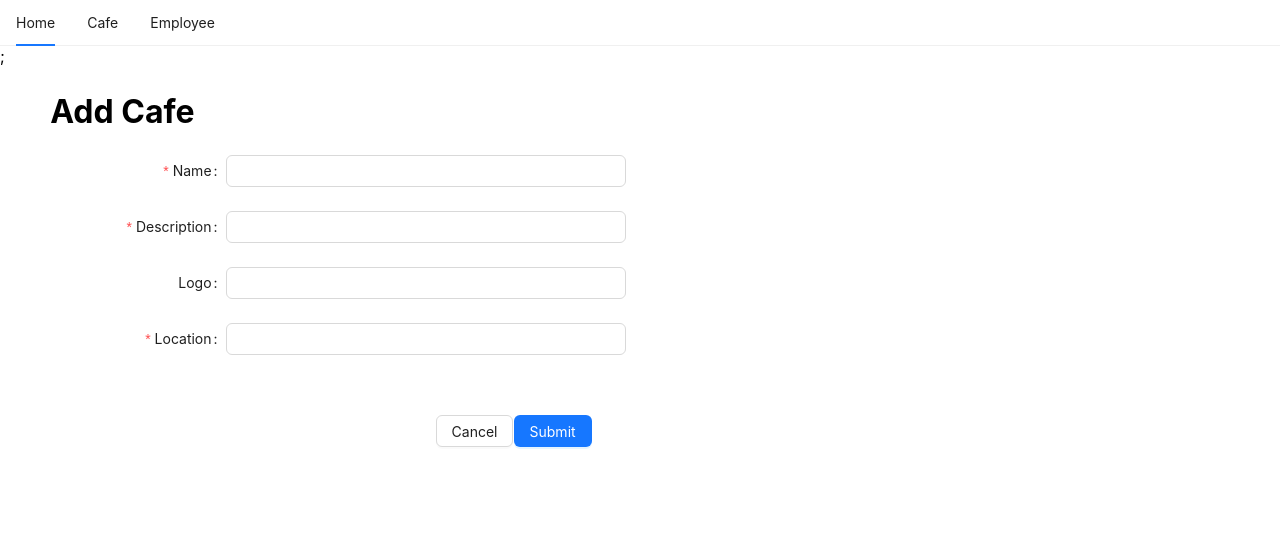
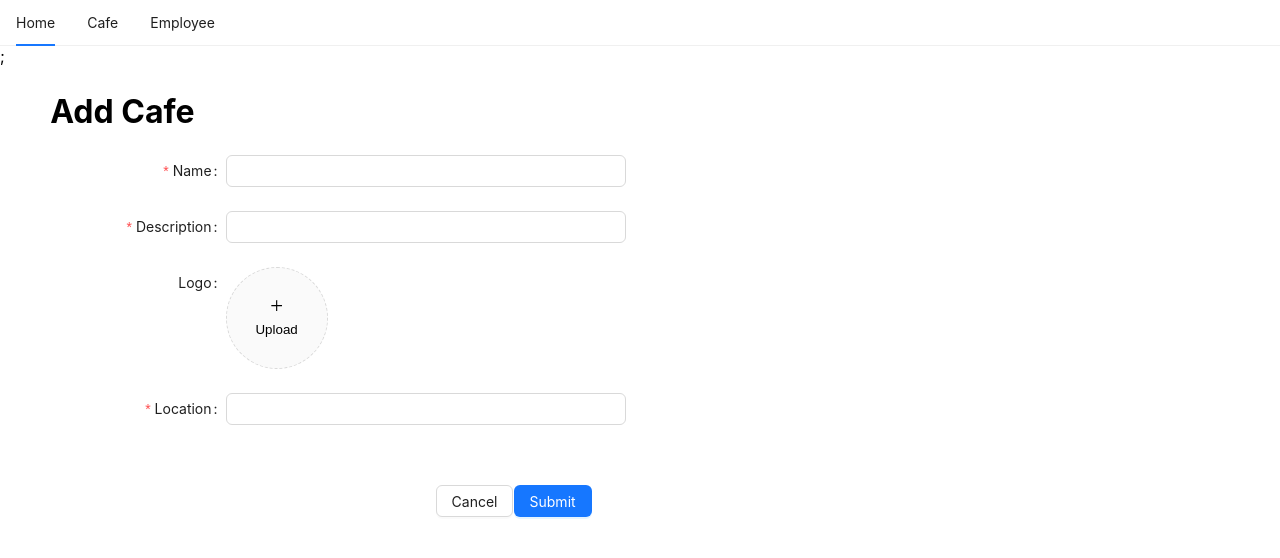
Before and after one commit to Rin-chan/GIC_Assessment, a React (Create React App) app in the folder gic_assessment/: page /cafes/add in a window 1280 px wide. Shown: the top 558 px of the page. Built offline with nearby package versions, Linux system fonts and the light colour scheme; what ag-grid-community would draw is missing.

Commit message:
Save image as base64 instead of web link

```diff
--- a/gic_assessment/src/pages/cafe/AddCafe.js
+++ b/gic_assessment/src/pages/cafe/AddCafe.js
@@ -1,12 +1,31 @@
-import { Button, Form, Input } from 'antd';
+import React, { useState } from 'react';
+import { LoadingOutlined, PlusOutlined } from '@ant-design/icons';
+import { Button, Form, Input, Flex, message, Upload } from 'antd';
 import { useNavigate } from "react-router";
 import "../index.css";
+
+const getBase64 = (img, callback) => {
+  const reader = new FileReader();
+  reader.addEventListener('load', () => callback(reader.result));
+  reader.readAsDataURL(img);
+};
+
+const beforeUpload = file => {
+  const isJpgOrPng = file.type === 'image/jpeg' || file.type === 'image/png';
+  if (!isJpgOrPng) {
+    message.error('You can only upload JPG/PNG file!');
+  }
+  const isLt2M = file.size / 1024 / 1024 < 2;
+  if (!isLt2M) {
+    message.error('Image must smaller than 2MB!');
+  }
+  return isJpgOrPng && isLt2M;
+};
 
 function AddCafe() {
     const navigate = useNavigate();
 
     const onFinish = values => {
-        console.log('Success:', values);
         postData(values);
     };
 
@@ -18,11 +37,7 @@
         const formData = new FormData();
         formData.append('name', values.name);
         formData.append('description', values.description);
-        if (values.logo == undefined) {
-            formData.append('logo', "");
-        } else {
-            formData.append('logo', values.logo);
-        }
+        formData.append('logo', imageUrl);
         formData.append('location', values.location);
 
         try {
@@ -39,6 +54,27 @@
             console.error(error.message);
         }
     }
+
+    const [loading, setLoading] = useState(false);
+    const [imageUrl, setImageUrl] = useState();
+    const handleChange = info => {
+        if (info.file.status === 'uploading') {
+            setLoading(true);
+            return;
+        }
+        if (info.file.status === 'done') {
+            getBase64(info.file.originFileObj, url => {
+                setLoading(false);
+                setImageUrl(url);
+            });
+        }
+    };
+    const uploadButton = (
+        <button style={{ border: 0, background: 'none' }} type="button">
+        {loading ? <LoadingOutlined /> : <PlusOutlined />}
+        <div style={{ marginTop: 8 }}>Upload</div>
+        </button>
+    );
 
     return (
         <div className="Grid-div" style={{width: "96%", height: "75vh"}}>
@@ -73,7 +109,25 @@
                     label="Logo"
                     name="logo"
                 >
-                <Input />
+                <Flex gap="middle" wrap>
+                    <Upload
+                        name="file"
+                        listType="picture-circle"
+                        className="avatar-uploader"
+                        showUploadList={false}
+                        beforeUpload={beforeUpload}
+                        onChange={handleChange}
+                        customRequest={({ file, onSuccess }) => {
+                            onSuccess('ok');
+                        }}
+                    >
+                        {imageUrl ? (
+                        <img draggable={false} src={imageUrl} alt="avatar" style={{ width: '100%' }} />
+                        ) : (
+                        uploadButton
+                        )}
+                    </Upload>
+                </Flex>
                 </Form.Item>
 
                 <Form.Item
```
